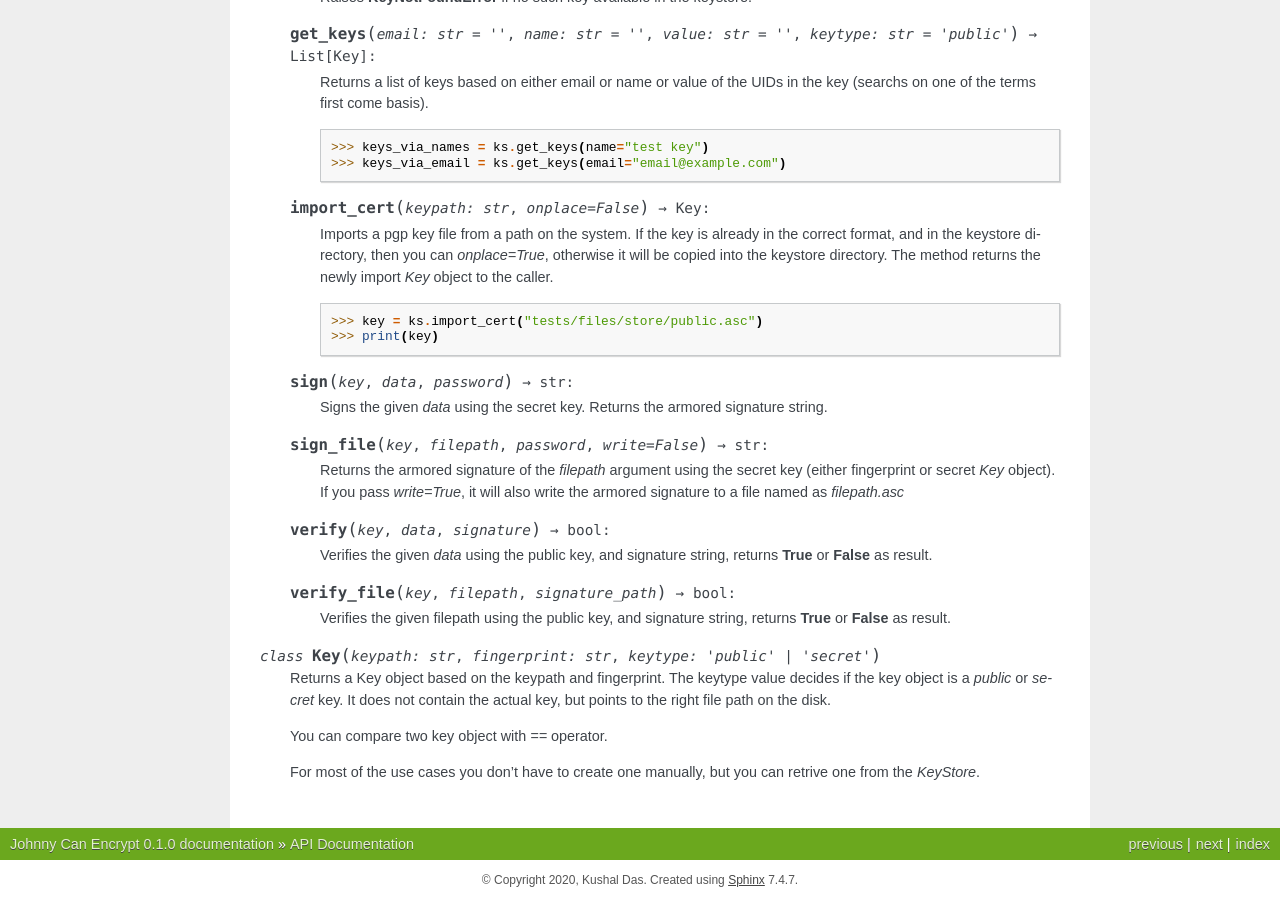
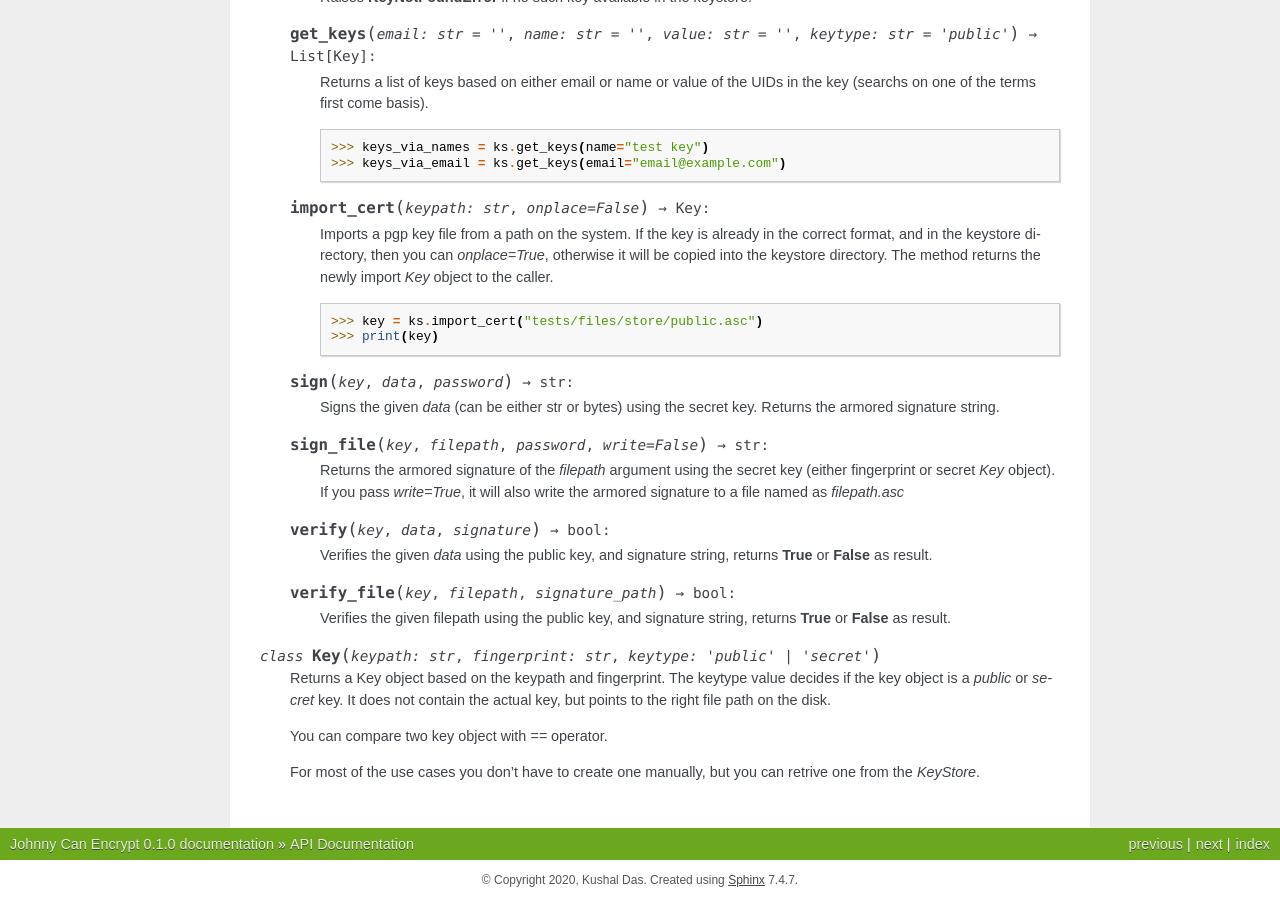
Before and after one commit to kushaldas/johnnycanencrypt, a Sphinx documentation site: the page built from docs/api.rst, in a window 1280 px wide and 900 px high, scrolled down 1527 px. Built offline with Sphinx 7.4.7, drawn with Linux system fonts in a browser that asks for light colours.

Commit message:
Explains sign argument

```diff
--- a/docs/api.rst
+++ b/docs/api.rst
@@ -120,7 +120,7 @@ For the rest of the documentation we assume that you imported the module as foll
 
         .. method:: sign(key, data, password) -> str:
 
-                Signs the given *data* using the secret key. Returns the armored signature string.
+                Signs the given *data* (can be either str or bytes) using the secret key. Returns the armored signature string.
 
         .. method:: sign_file(key, filepath, password, write=False) -> str:
 
```
